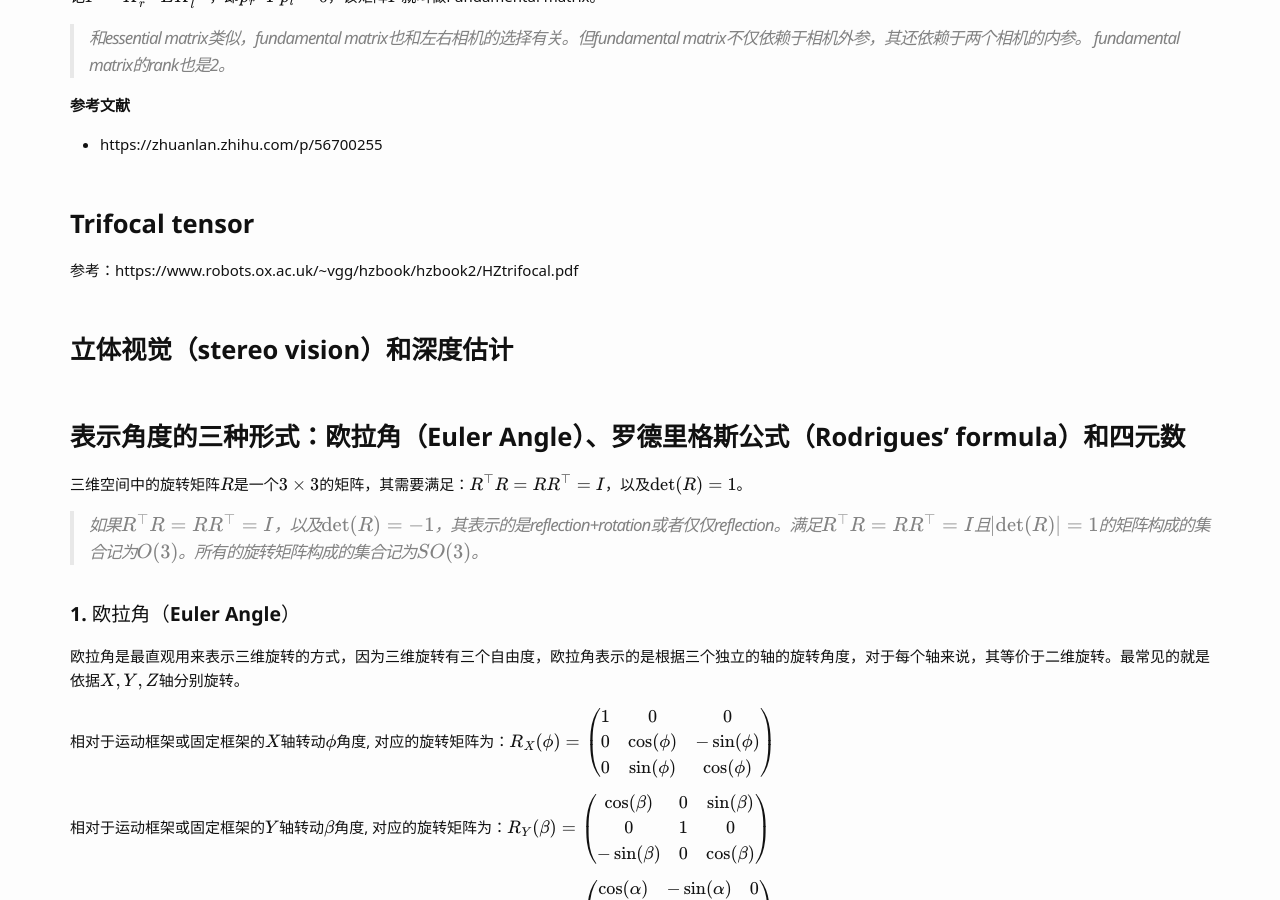
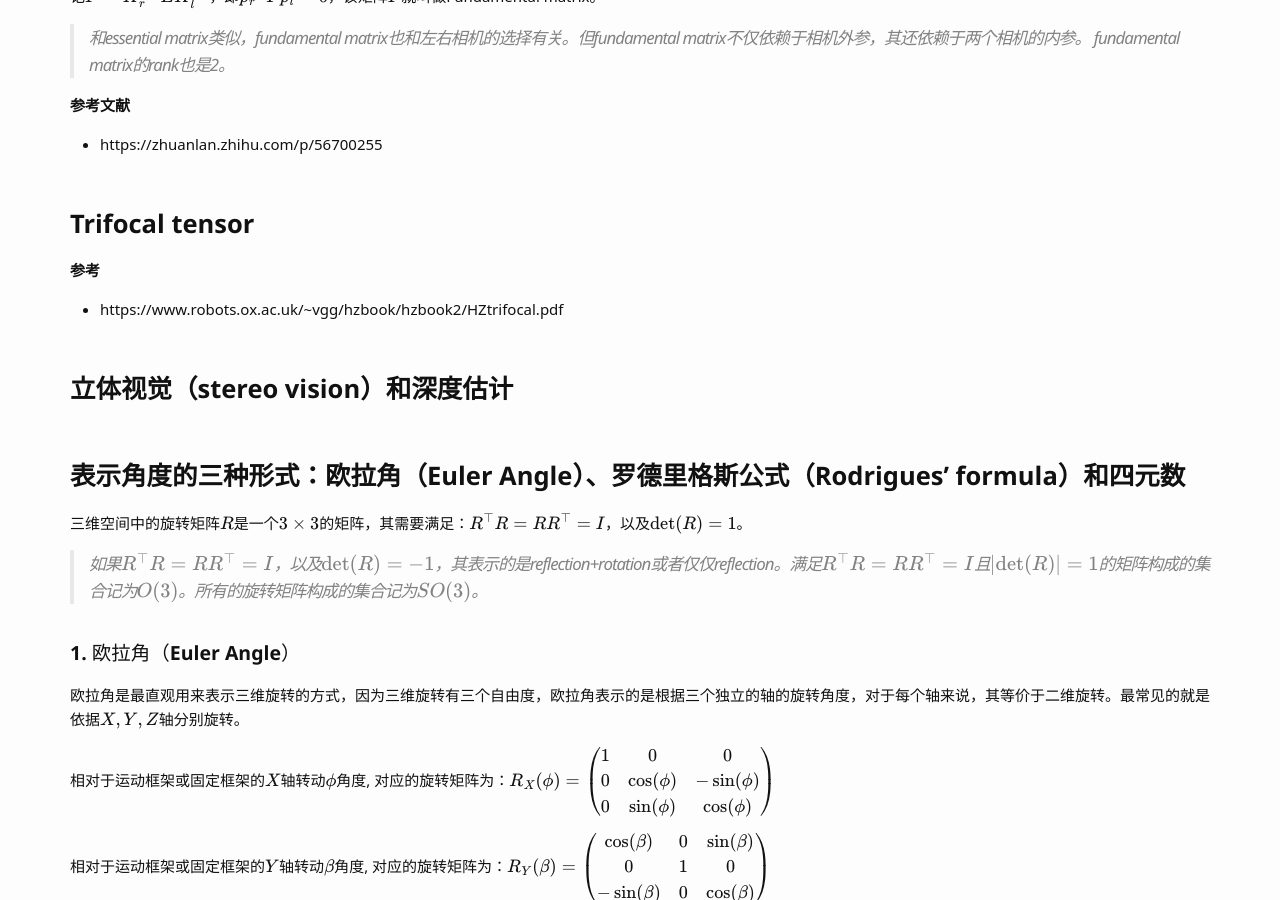
Before and after one commit to Wei-kang-Wang/tech-log, a Jekyll site: the page built from _posts/2024-08-11-3D视觉基础.md, in a window 1280 px wide and 900 px high, scrolled down 7533 px. Built offline with Jekyll 4.4.1, drawn with Linux system fonts in a browser that asks for light colours; some web fonts are replaced; formulas are drawn with MathJax 3; comment, search, counter and statistics services are not loaded.

```diff
--- a/_posts/2024-08-11-3D视觉基础.md
+++ b/_posts/2024-08-11-3D视觉基础.md
@@ -194,7 +194,8 @@ $$\bar{p_r}^T (K_r^{-T} E K_l^{-1}) \bar{p_l} = 0$$
 
 ## Trifocal tensor
 
-参考：https://www.robots.ox.ac.uk/~vgg/hzbook/hzbook2/HZtrifocal.pdf
+**参考**
+* https://www.robots.ox.ac.uk/~vgg/hzbook/hzbook2/HZtrifocal.pdf
 
 ## 立体视觉（stereo vision）和深度估计
 
```
